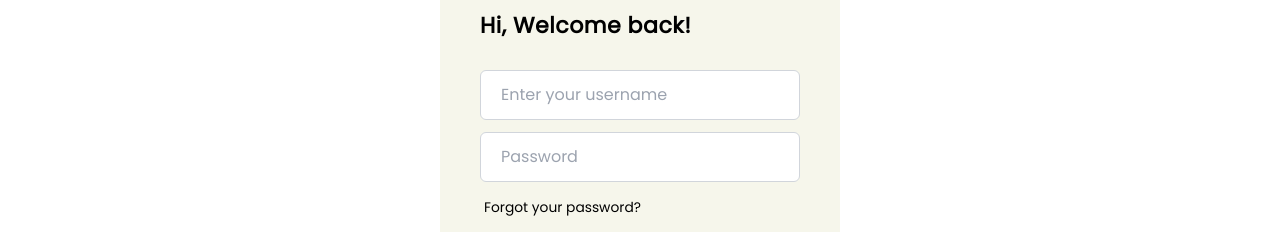
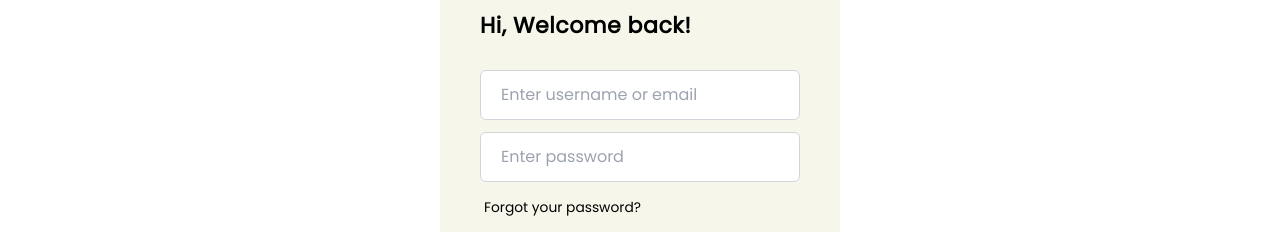
Before and after one commit to MusaZeshan-IT/virtual-quran-school, a React (Vite) app: page /login in a window 1280 px wide. Shown: the part 225-457 px from the top of the page. Built offline with nearby package versions, Linux system fonts and the light colour scheme; a web font is replaced by a local one.

Commit message:
Letting the user login by their username or email instead of just username.

```diff
--- a/src/pages/auth/Login.jsx
+++ b/src/pages/auth/Login.jsx
@@ -56,7 +56,7 @@ const Login = ({ setIsAuthenticated }) => {
                         name="username"
                         value={usernameOrEmail}
                         onChange={(e) => setUsernameOrEmail(e.target.value)}
-                        placeholder="Enter your username"
+                        placeholder="Enter username or email"
                         required
                     />
                     <input
@@ -65,7 +65,7 @@ const Login = ({ setIsAuthenticated }) => {
                         name="password"
                         value={password}
                         onChange={(e) => setPassword(e.target.value)}
-                        placeholder="Password"
+                        placeholder="Enter password"
                         required
                     />
                     <p className='font-poppins mt-4 ms-1 text-[13.8px]'>Forgot your password?</p>
```
